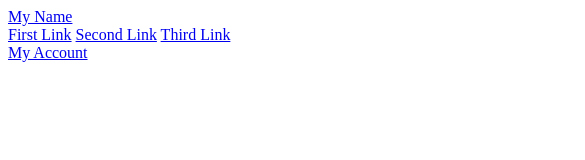
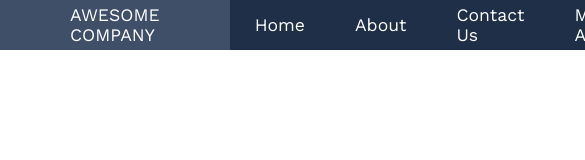
Before and after one commit to MGilbertson42/flexbox-course, a plain HTML site: page flexbox-capstone/resposive-navbar.html in a window 390 px wide. Shown: the top 160 px of the page, 585 px wide, since content can reach past the window. Drawn offline with nearby package versions, Linux system fonts and the light colour scheme.

Commit message:
flex capstone, responsive but not not media queries to make it more mobile friendly

```diff
--- a/flexbox-capstone/resposive-navbar.css
+++ b/flexbox-capstone/resposive-navbar.css
@@ -0,0 +1,64 @@
+body {
+    margin: 0;
+    padding: 0;
+    font-size: 20px;
+    font-family: 'Work Sans', sans-serif;
+}
+.nav-wrapper {
+    display: flex;
+    align-items: center;
+    justify-content: space-between;
+    background-color: #404F68;
+    height: 50px;
+    width: 100%;
+    color: white;
+}
+
+.nav-wrapper a {
+    text-decoration: none;
+    font-size: 1.1rem;
+    color: inherit;
+}
+
+.column {
+    height: 100%;
+    display: flex;
+    flex-direction: row;
+}
+
+.navigation-links {
+    display: flex;
+    align-items: center;
+    height: 100%;
+
+}
+
+.navigation-link, .company-name-link {
+    display: flex;
+    align-items: center;
+    justify-content: center;
+    height: 100%;
+    padding: 0px 10px;
+
+}
+
+/* .main-links, .account-links {
+
+} */
+
+.navigation-link {
+    background-color: #1F2F47;
+    padding: 0 25px;
+}
+
+.navigation-link:hover {
+    background-color: white;
+    cursor: pointer;
+    color: #404F68;
+}
+
+
+.nav-wrapper .company-name .company-name-link {
+    padding: 0 70px;
+    text-transform: uppercase;
+}
--- a/flexbox-capstone/resposive-navbar.html
+++ b/flexbox-capstone/resposive-navbar.html
@@ -18,16 +18,30 @@
 <body>
     <div class="container">
         <div class="nav-wrapper">
-            <div class="company-name">
-                <a href="#" class="logo-link">My Name</a>
+            <div class="column left-column">
+                <div class="navigation-links company-name">
+                    <div class="company-name-link">
+                        <a href="#" class="logo-link">Awesome Company</a>
+                    </div>
+                </div>
+                <div class="navigation-links main-links">
+                    <div class="navigation-link main-link">
+                        <a href="#">Home</a>
+                    </div>
+                    <div class="navigation-link main-link">
+                        <a href="#">About</a>
+                    </div>
+                    <div class="navigation-link main-link">
+                        <a href="#">Contact Us</a>
+                    </div>
+                </div>
             </div>
-            <div class="navigation-links">
-                <a href="#" class="navigation-link">First Link</a>
-                <a href="#" class="navigation-link">Second Link</a>
-                <a href="#" class="navigation-link">Third Link</a>
-            </div>
-            <div class="account-links">
-                <a href="#" class="acount-link">My Account</a>
+            <div class="column right-column">
+                <div class="navigation-links account-links">
+                    <div class="navigation-link account-link">
+                        <a href="#">My Account</a>
+                    </div>
+                </div>
             </div>
         </div>
     </div>
```
